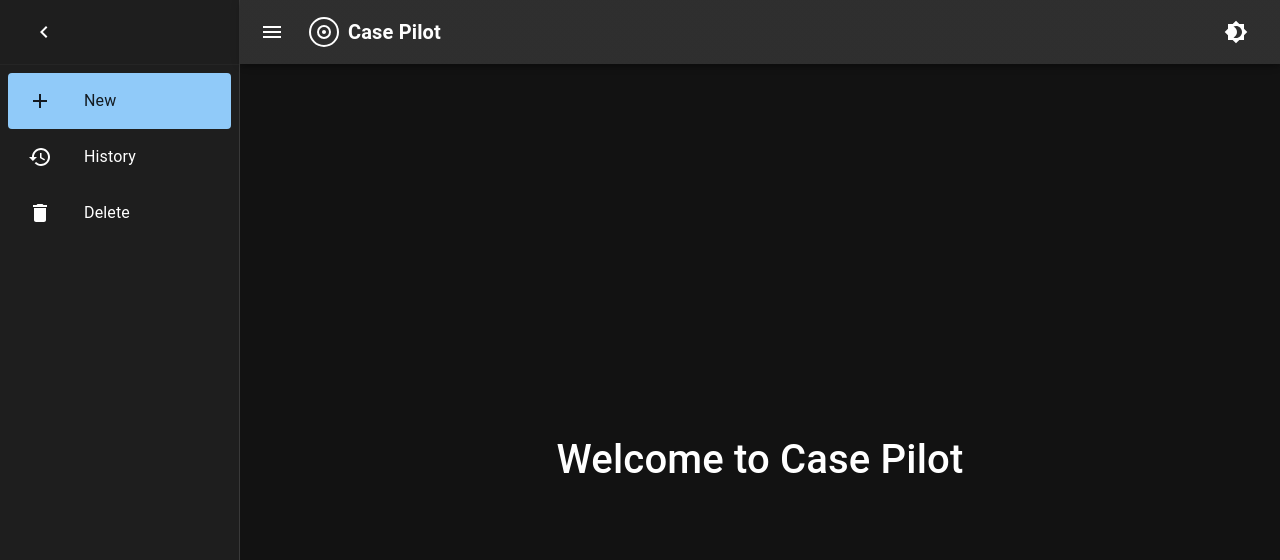
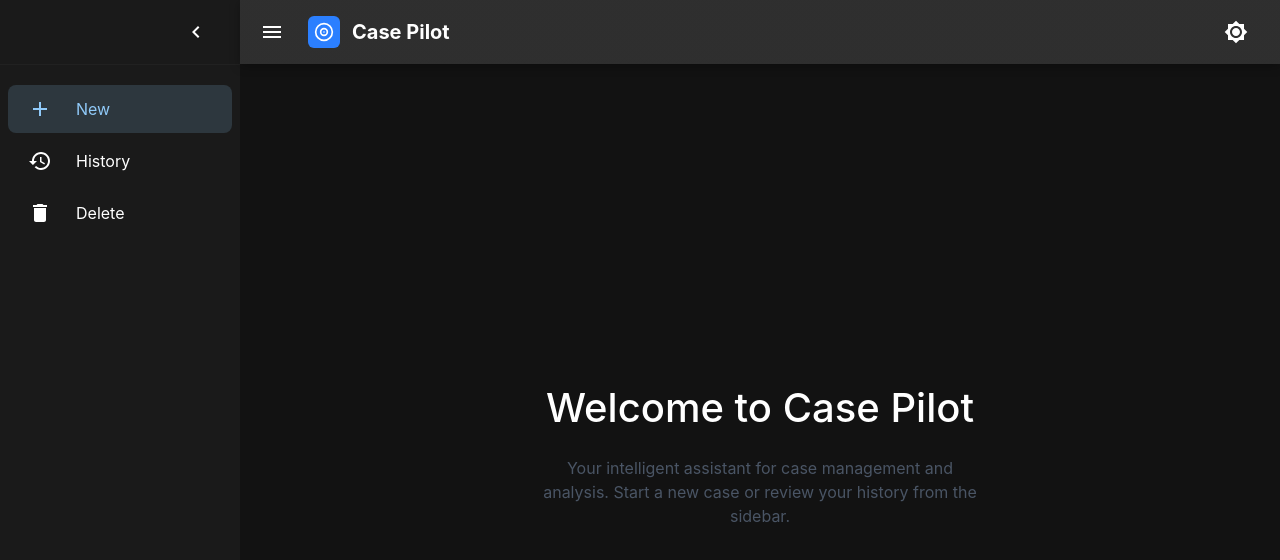
Before and after one commit to ramanshakyars/CasePilot-AI, a React (Create React App) app: page / in a window 1280 px wide. Shown: the top 560 px of the page. Built offline with nearby package versions, Linux system fonts and the light colour scheme; no server answers.

Commit message:
working on sidenavbar and history

```diff
--- a/src/App.js
+++ b/src/App.js
@@ -1,61 +1,27 @@
 import React, { useMemo, useState } from 'react';
-import { ThemeProvider, createTheme } from '@mui/material/styles';
+import { ThemeProvider } from '@mui/material/styles';
 import { CssBaseline } from '@mui/material';
 import MiniDrawer from './pages/chat';
+import getTheme from './common/theme';
 import './App.css';
 
 function App() {
   const [mode, setMode] = useState('dark');
 
-  const theme = useMemo(
-    () =>
-      createTheme({
-        palette: {
-          mode,
-          ...(mode === 'light'
-            ? {
-              // Light theme settings
-              background: {
-                default: '#f5f5f5',
-                paper: '#ffffff',
-              },
-            }
-            : {
-              // Dark theme settings
-              background: {
-                default: '#121212',
-                paper: '#1e1e1e',
-              },
-            }),
-        },
-        components: {
-          MuiDrawer: {
-            styleOverrides: {
-              paper: {
-                backgroundColor: mode === 'dark' ? '#1e1e1e' : '#ffffff',
-                color: mode === 'dark' ? '#ffffff' : '#000000',
-              },
-            },
-          },
-          MuiAppBar: {
-            styleOverrides: {
-              root: {
-                backgroundColor: mode === 'dark' ? '#1a1a1a' : '#1976d2',
-                color: mode === 'dark' ? '#ffffff' : '#ffffff',
-              },
-            },
-          },
-        },
-      }),
-    [mode],
-  );
+  const theme = useMemo(() => getTheme(mode), [mode]);
 
   return (
     <ThemeProvider theme={theme}>
       <CssBaseline />
       <MiniDrawer mode={mode} setMode={setMode}>
-        <div className="h-full flex items-center justify-center">
-          <h1 className="text-2xl font-bold">Welcome to Case Pilot</h1>
+        <div className="h-full flex items-center justify-center p-4">
+          <div className="text-center max-w-md">
+            <h1 className="text-3xl font-bold mb-4">Welcome to Case Pilot</h1>
+            <p className="text-gray-600 dark:text-gray-300">
+              Your intelligent assistant for case management and analysis.
+              Start a new case or review your history from the sidebar.
+            </p>
+          </div>
         </div>
       </MiniDrawer>
     </ThemeProvider>
--- a/src/common/theme.jsx
+++ b/src/common/theme.jsx
@@ -1,16 +1,79 @@
-import { createTheme, ThemeProvider } from '@mui/material/styles';
+import { createTheme } from '@mui/material/styles';
 
-const theme = createTheme({
+const getTheme = (mode) => createTheme({
+    palette: {
+        mode,
+        primary: {
+            main: mode === 'dark' ? '#90caf9' : '#1976d2',
+        },
+        secondary: {
+            main: mode === 'dark' ? '#f48fb1' : '#dc004e',
+        },
+        ...(mode === 'light'
+            ? {
+                // Light theme settings
+                background: {
+                    default: '#f8f9fa',
+                    paper: '#ffffff',
+                },
+                text: {
+                    primary: '#1a1a1a',
+                    secondary: '#4a4a4a',
+                },
+            }
+            : {
+                // Dark theme settings
+                background: {
+                    default: '#121212',
+                    paper: '#1e1e1e',
+                },
+                text: {
+                    primary: '#ffffff',
+                    secondary: 'rgba(255, 255, 255, 0.7)',
+                },
+            }),
+    },
     components: {
         MuiDrawer: {
             styleOverrides: {
                 paper: {
-          backgroundColor: 'black',
-          color: 'white',
+                    backgroundColor: mode === 'dark' ? '#1a1a1a' : '#ffffff',
+                    color: mode === 'dark' ? '#ffffff' : '#1a1a1a',
+                    border: 'none',
+                },
+            },
+        },
+        MuiAppBar: {
+            styleOverrides: {
+                root: {
+                    backgroundColor: mode === 'dark' ? '#1a1a1a' : '#1976d2',
+                    color: mode === 'dark' ? '#ffffff' : '#ffffff',
+                    boxShadow: mode === 'dark' ? '0 2px 10px rgba(0,0,0,0.3)' : '0 2px 10px rgba(0,0,0,0.1)',
+                },
+            },
+        },
+        MuiListItemButton: {
+            styleOverrides: {
+                root: {
+                    borderRadius: '8px',
+                    margin: '4px 8px',
+                    '&.Mui-selected': {
+                        backgroundColor: mode === 'dark' ? 'rgba(144, 202, 249, 0.16)' : 'rgba(25, 118, 210, 0.12)',
+                        color: mode === 'dark' ? '#90caf9' : '#1976d2',
+                        '&:hover': {
+                            backgroundColor: mode === 'dark' ? 'rgba(144, 202, 249, 0.24)' : 'rgba(25, 118, 210, 0.20)',
                         },
                     },
                 },
             },
+        },
+    },
+    typography: {
+        fontFamily: '"Inter", "Roboto", "Helvetica", "Arial", sans-serif',
+        h6: {
+            fontWeight: 600,
+        },
+    },
 });
 
-export default theme;
+export default getTheme;
--- a/src/components/historyDrawer.jsx
+++ b/src/components/historyDrawer.jsx
@@ -6,7 +6,8 @@
     ListItemText,
     ListItemIcon,
     Skeleton,
-  Avatar
+    Avatar,
+    Typography
 } from '@mui/material';
 import { History as HistoryIcon } from '@mui/icons-material';
 import pathConfig from '../common/constant/pathConfig';
@@ -32,9 +33,9 @@
 
     return (
         <div className={`px-2 py-4 ${open ? 'block' : 'hidden'}`}>
-      <div variant="h6" className="px-2 mb-4">
+            <Typography variant="h6" className="px-2 mb-4">
                 Chat History
-      </div>
+            </Typography>
 
             {loading ? (
                 Array.from(new Array(5)).map((_, index) => (
@@ -53,7 +54,12 @@
                         <ListItem
                             key={chat.id}
                             button
-              className="rounded-lg mb-2 hover:bg-grey-100"
+                            className="rounded-lg mb-2 transition-colors duration-200"
+                            sx={{
+                                '&:hover': {
+                                    backgroundColor: 'action.hover',
+                                }
+                            }}
                         >
                             <ListItemIcon>
                                 <Avatar sx={{ width: 32, height: 32, bgcolor: 'primary.main' }}>
@@ -63,7 +69,7 @@
                             <ListItemText
                                 primary={chat.title || `Chat ${chat.id}`}
                                 secondary={new Date(chat.timestamp || Date.now()).toLocaleDateString()}
-                primaryTypographyProps={{ noWrap: true }}
+                                primaryTypographyProps={{ noWrap: true, fontSize: '0.9rem' }}
                                 secondaryTypographyProps={{ noWrap: true, variant: 'caption' }}
                             />
                         </ListItem>
@@ -72,7 +78,7 @@
             ) : (
                 <div className="text-center py-8 text-gray-500">
                     <HistoryIcon fontSize="large" className="opacity-40 mb-2" />
-          <div variant="body2">No chat history yet</div>
+                    <Typography variant="body2">No chat history yet</Typography>
                 </div>
             )}
         </div>
--- a/src/pages/chat.jsx
+++ b/src/pages/chat.jsx
@@ -1,6 +1,5 @@
 import React, { useState } from 'react';
 import { styled, useTheme } from '@mui/material/styles';
-import HistoryDrawer from '../components/historyDrawer';
 import {
     Box,
     Drawer as MuiDrawer,
@@ -13,13 +12,12 @@
     Divider,
     ListItemIcon,
     ListItemText,
-  Switch,
-  FormControlLabel,
     useColorScheme
 } from '@mui/material';
 import {
     Menu as MenuIcon,
     ChevronLeft as ChevronLeftIcon,
+    ChevronRight as ChevronRightIcon,
     Add as NewIcon,
     History as HistoryIcon,
     Delete as DeleteIcon,
@@ -27,6 +25,7 @@
     Brightness7 as LightIcon
 } from '@mui/icons-material';
 import ListItemButton from '@mui/material/ListItemButton';
+import HistoryDrawer from '../components/historyDrawer';
 
 const drawerWidth = 240;
 
@@ -89,23 +88,24 @@
 
 // Logo component
 const Logo = () => (
-  <div className="flex items-center space-x-2">
-    <svg width="32" height="32" viewBox="0 0 32 32" fill="none" xmlns="http://www.w3.org/2000/svg">
-      <path d="M16 30C23.732 30 30 23.732 30 16C30 8.26801 23.732 2 16 2C8.26801 2 2 8.26801 2 16C2 23.732 8.26801 30 16 30Z" stroke="currentColor" strokeWidth="2"/>
-      <path d="M16 22C19.3137 22 22 19.3137 22 16C22 12.6863 19.3137 10 16 10C12.6863 10 10 12.6863 10 16C10 19.3137 12.6863 22 16 22Z" stroke="currentColor" strokeWidth="2"/>
-      <path d="M16 18C17.1046 18 18 17.1046 18 16C18 14.8954 17.1046 14 16 14C14.8954 14 14 14.8954 14 16C14 17.1046 14.8954 18 16 18Z" fill="currentColor"/>
+    <div className="flex items-center space-x-3">
+        <div className="w-8 h-8 bg-blue-500 rounded-md flex items-center justify-center">
+            <svg width="20" height="20" viewBox="0 0 24 24" fill="none" xmlns="http://www.w3.org/2000/svg">
+                <path d="M12 2C6.48 2 2 6.48 2 12C2 17.52 6.48 22 12 22C17.52 22 22 17.52 22 12C22 6.48 17.52 2 12 2Z" stroke="white" strokeWidth="2" />
+                <path d="M12 16C14.2091 16 16 14.2091 16 12C16 9.79086 14.2091 8 12 8C9.79086 8 8 9.79086 8 12C8 14.2091 9.79086 16 12 16Z" stroke="white" strokeWidth="2" />
+                <path d="M12 13C12.5523 13 13 12.5523 13 12C13 11.4477 12.5523 11 12 11C11.4477 11 11 11.4477 11 12C11 12.5523 11.4477 13 12 13Z" fill="white" />
             </svg>
+        </div>
         <Typography variant="h6" component="div" sx={{ flexGrow: 1, fontWeight: 'bold' }}>
             Case Pilot
         </Typography>
     </div>
 );
 
-export default function MiniDrawer({ children }) {
+export default function MiniDrawer({ children, mode, setMode }) {
     const theme = useTheme();
     const [open, setOpen] = useState(true);
     const [active, setActive] = useState('New');
-  const { mode, setMode } = useColorScheme();
 
     const handleThemeChange = () => {
         setMode(mode === 'light' ? 'dark' : 'light');
@@ -142,36 +142,40 @@
             </AppBar>
 
             <Drawer variant="permanent" open={open}>
-        <Toolbar>
+                <Toolbar sx={{ display: 'flex', justifyContent: 'flex-end' }}>
                     <IconButton onClick={() => setOpen(false)}>
-            <ChevronLeftIcon />
+                        {theme.direction === 'rtl' ? <ChevronRightIcon /> : <ChevronLeftIcon />}
                     </IconButton>
                 </Toolbar>
                 <Divider />
-        <List>
+                <List sx={{ mt: 1 }}>
                     {menuItems.map((item) => (
                         <ListItemButton
                             key={item.text}
                             onClick={() => setActive(item.text)}
                             selected={active === item.text}
                             sx={{
-                pl: open ? 2.5 : 2,
-                py: 1.5,
+                                minHeight: 48,
+                                justifyContent: open ? 'initial' : 'center',
+                                px: 2.5,
+                                my: 0.5,
                                 mx: 1,
-                borderRadius: 1,
-                '&.Mui-selected': {
-                  backgroundColor: 'primary.main',
-                  color: 'primary.contrastText',
-                  '&:hover': {
-                    backgroundColor: 'primary.dark',
-                  },
-                },
                             }}
                         >
-              <ListItemIcon sx={{ color: 'inherit' }}>
+                            <ListItemIcon
+                                sx={{
+                                    minWidth: 0,
+                                    mr: open ? 3 : 'auto',
+                                    justifyContent: 'center',
+                                    color: 'inherit',
+                                }}
+                            >
                                 {item.icon}
                             </ListItemIcon>
-              {open && <ListItemText primary={item.text} />}
+                            <ListItemText
+                                primary={item.text}
+                                sx={{ opacity: open ? 1 : 0 }}
+                            />
                         </ListItemButton>
                     ))}
                 </List>
```
Lines whose indentation alone changed are shown as unchanged.
